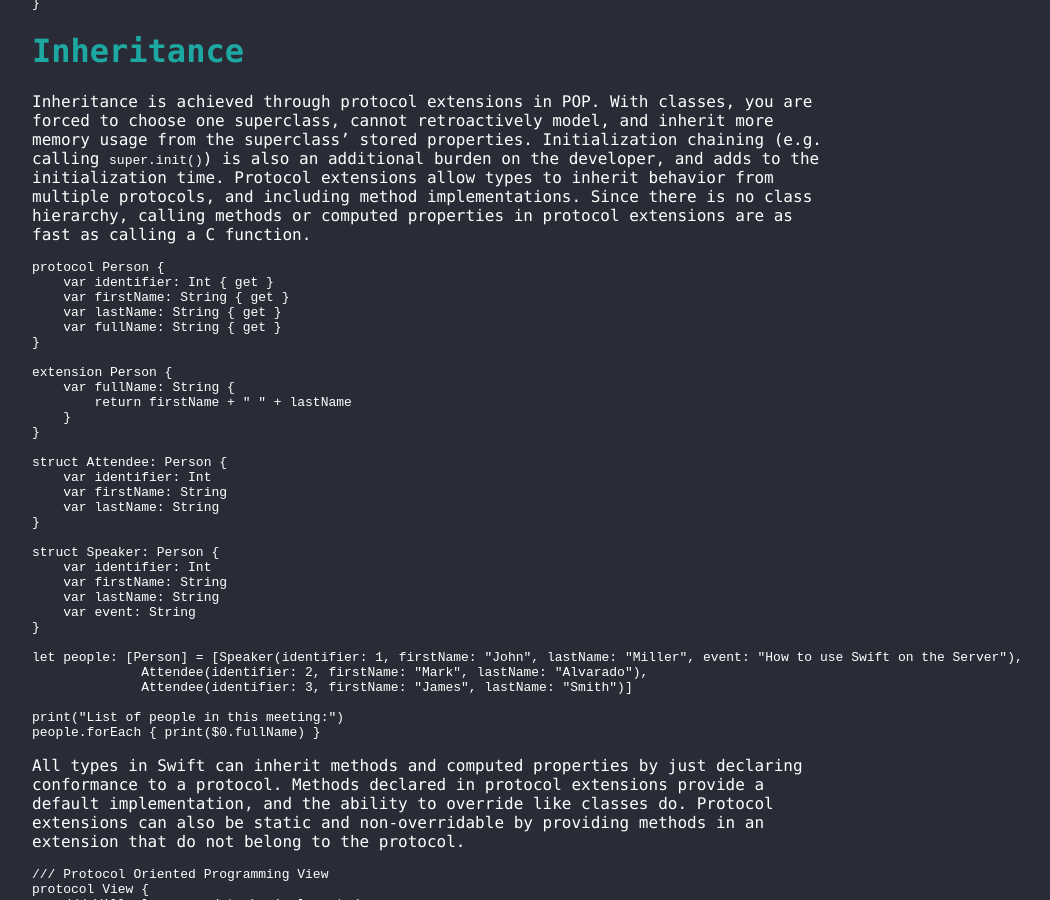
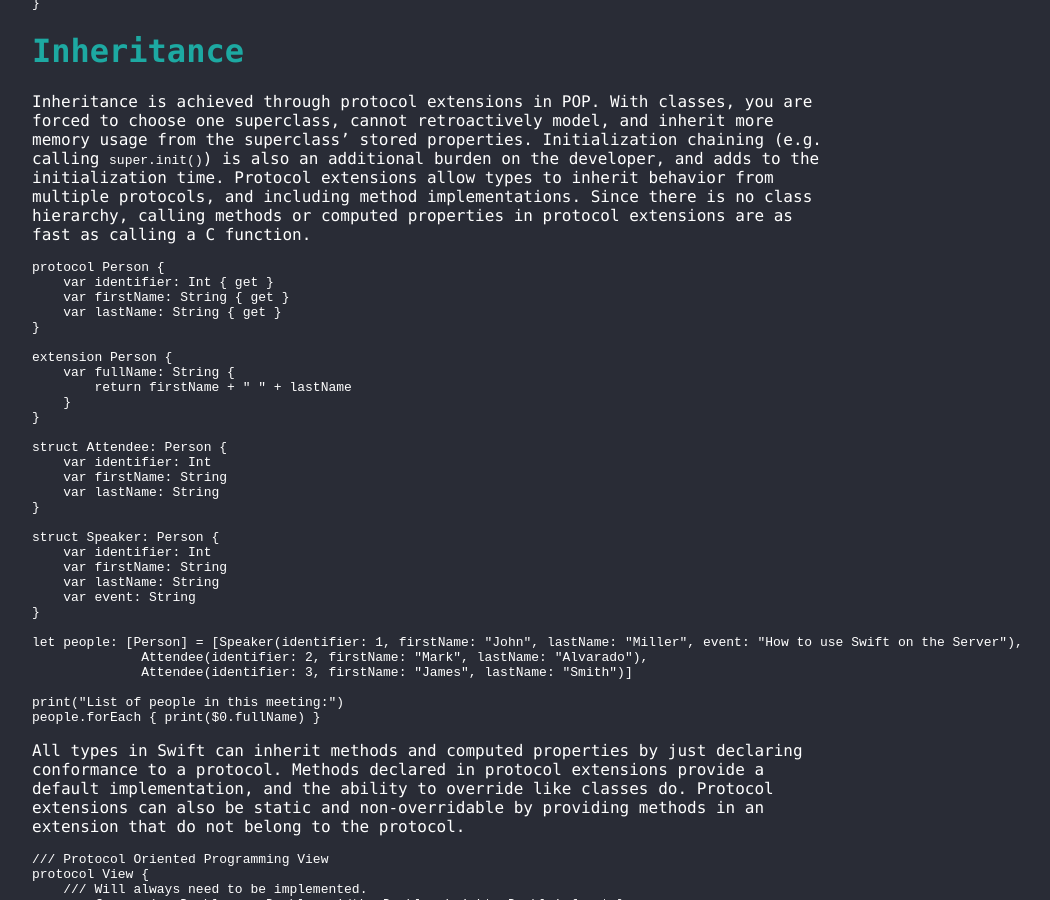
Before and after one commit to colemancda/colemancda.github.io, a Jekyll site: the page built from _posts/2017-01-02-Protocol-Oriented-Programming.md, in a window 1280 px wide and 900 px high, scrolled down 5391 px. Shown: the whole window, without its empty margins (208-1258 px from the left). Built offline with Jekyll 4.4.1, drawn with Linux system fonts in a browser that asks for light colours.

Commit message:
remove fullName property from original Person protocol

```diff
--- a/_posts/2017-01-02-Protocol-Oriented-Programming.md
+++ b/_posts/2017-01-02-Protocol-Oriented-Programming.md
@@ -288,7 +288,6 @@ protocol Person {
     var identifier: Int { get }
     var firstName: String { get }
     var lastName: String { get }
-    var fullName: String { get }
 }
 
 extension Person {
```
